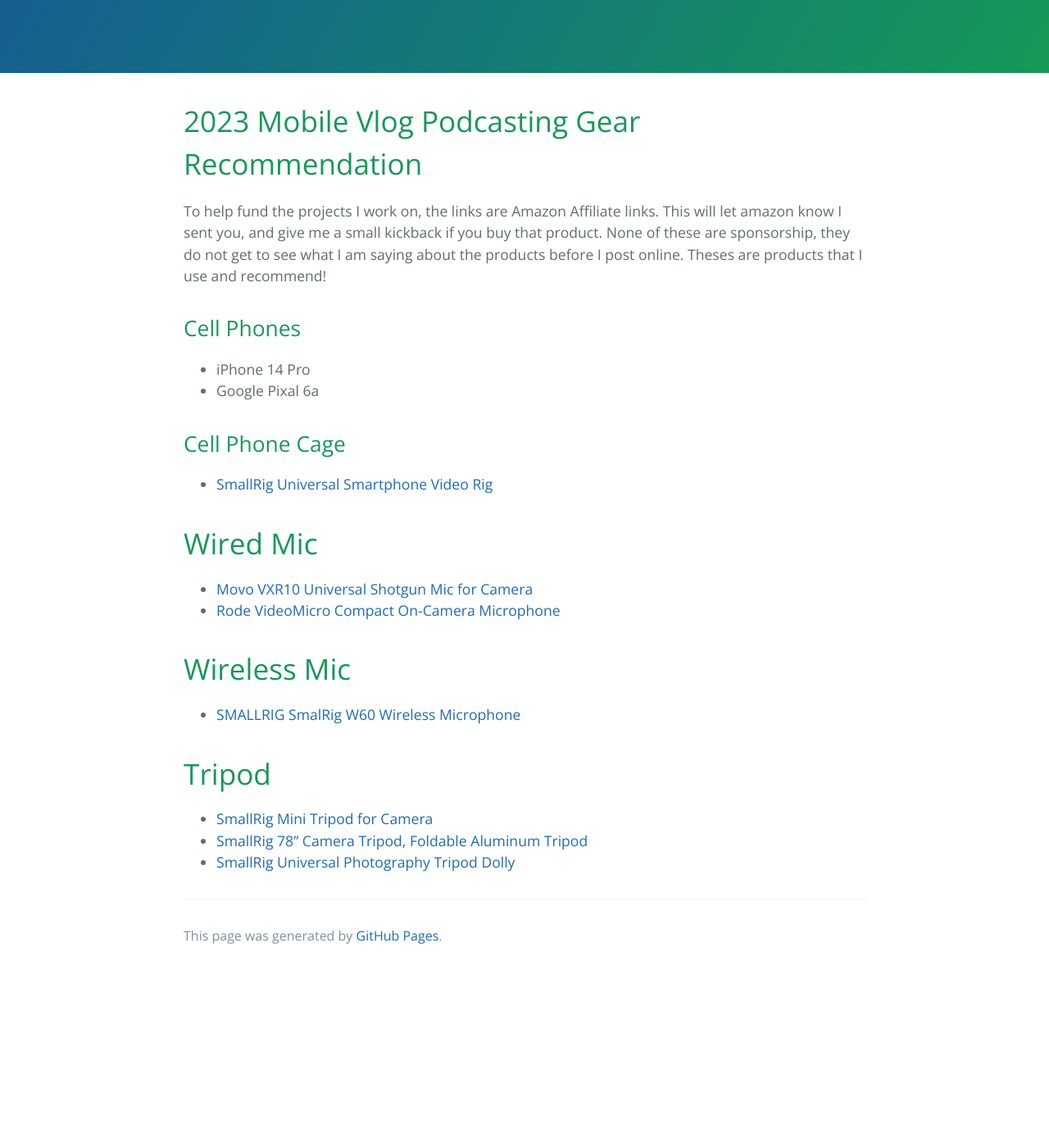
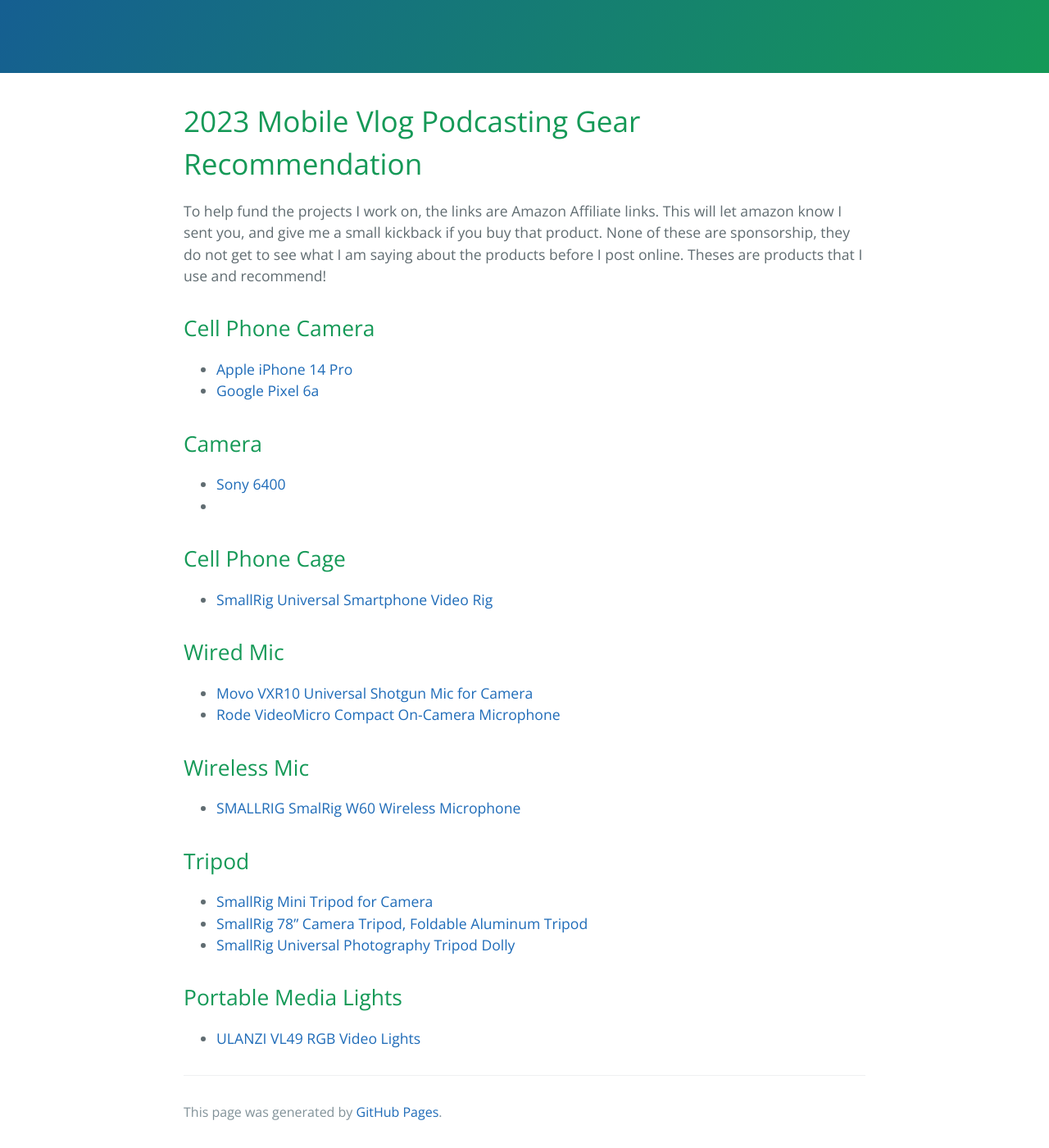
Before and after one commit to jscar-hawk/jscar-hawk.github.io, a Jekyll site: the page built from docs/2023_Mobile_Vlog_Podcasting_Gear_Recommendation.md, in a window 1280 px wide and 1400 px high, scrolled down 306 px. Shown: the whole window at 82% size. Built offline with Jekyll 4.4.1, drawn with Linux system fonts in a browser that asks for light colours; our own code applies the rules of GitHub Pages for plain Markdown files; before the commit the page ends 1491 px from its top, so only the background shows below that.

Commit message:
Update 2023_Mobile_Vlog_Podcasting_Gear_Recommendation.md

```diff
--- a/docs/2023_Mobile_Vlog_Podcasting_Gear_Recommendation.md
+++ b/docs/2023_Mobile_Vlog_Podcasting_Gear_Recommendation.md
@@ -2,21 +2,29 @@
 
 To help fund the projects I work on, the links are Amazon Affiliate links. This will let amazon know I sent you, and give me a small kickback if you buy that product. None of these are sponsorship, they do not get to see what I am saying about the products before I post online. Theses are products that I use and recommend!
 
-## Cell Phones
-- iPhone 14 Pro
-- Google Pixal 6a
+## Cell Phone Camera
+- [Apple iPhone 14 Pro](https://www.amazon.com/Apple-iPhone-128GB-Deep-Purple/dp/B0BN92X6XK?crid=3S2GUZV70WUFJ&keywords=iPhone%2B14%2BPro&qid=1703094308&sprefix=iphone%2B14%2Bpro%2Caps%2C198&sr=8-3&th=1&linkCode=sl1&tag=jscar-20&linkId=2c971fd7770baa105bc9b419beecf30e&language=en_US&ref_=as_li_ss_tl)
+- [Google Pixel 6a](https://www.amazon.com/Google-Pixel-6a-Smartphone-Megapixel/dp/B0B3PQPNKS?keywords=google%2Bpixel%2B6a&qid=1703094402&sbo=RZvfv%2F%2FHxDF%2BO5021pAnSA%3D%3D&sr=8-4&th=1&linkCode=sl1&tag=jscar-20&linkId=73ed4917df6bb0816ba0ea0464ecc5cd&language=en_US&ref_=as_li_ss_tl)
+
+## Camera
+- [Sony 6400](https://www.amazon.com/Sony-Alpha-a6400-Mirrorless-Camera/dp/B07MTWVN3M?crid=3V8G9N9VTWKRV&keywords=sony%2Ba6400&qid=1703094257&sprefix=sony%2B6400%2Caps%2C198&sr=8-3&ufe=app_do%3Aamzn1.fos.2b70bf2b-6730-4ccf-ab97-eb60747b8daf&th=1&linkCode=sl1&tag=jscar-20&linkId=78649740905fe179efa33f606b5c40ed&language=en_US&ref_=as_li_ss_tl)
+-
+
 
 ## Cell Phone Cage
 - [SmallRig Universal Smartphone Video Rig](https://amzn.to/3tsv4Ad)
 
-# Wired Mic
+## Wired Mic
 - [Movo VXR10 Universal Shotgun Mic for Camera](https://amzn.to/3Tz2ZSG)
 - [Rode VideoMicro Compact On-Camera Microphone](https://amzn.to/3Rz8a22)
 
-# Wireless Mic
+## Wireless Mic
 - [SMALLRIG SmalRig W60 Wireless Microphone](https://amzn.to/3tnJ8uV)
 
-# Tripod
+## Tripod
 - [SmallRig Mini Tripod for Camera](https://amzn.to/4837Wr9)
 - [SmallRig 78" Camera Tripod, Foldable Aluminum Tripod](https://amzn.to/477vytd)
 - [SmallRig Universal Photography Tripod Dolly](https://amzn.to/41y0S3f)
+
+## Portable Media Lights
+- [ULANZI VL49 RGB Video Lights](https://www.amazon.com/ULANZI-Photography-Rechargeable-2500-9000K-Attraction/dp/B08MDQ3CJY?crid=7BWIMCWRQ3KZ&keywords=ulanzi&qid=1703094052&sprefix=ulanz%2Caps%2C260&sr=8-3&th=1&linkCode=sl1&tag=jscar-20&linkId=c0edafdd5e2fe5ca29c74c90037ae282&language=en_US&ref_=as_li_ss_tl)
```
